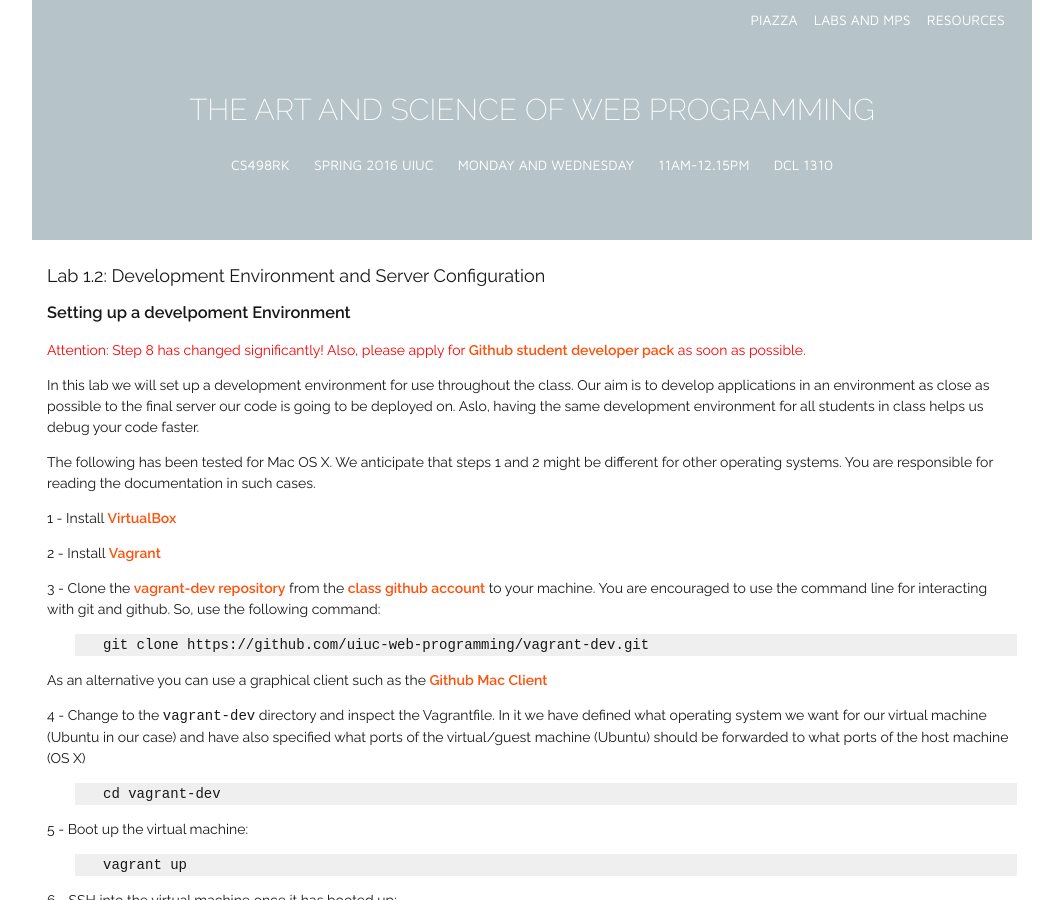
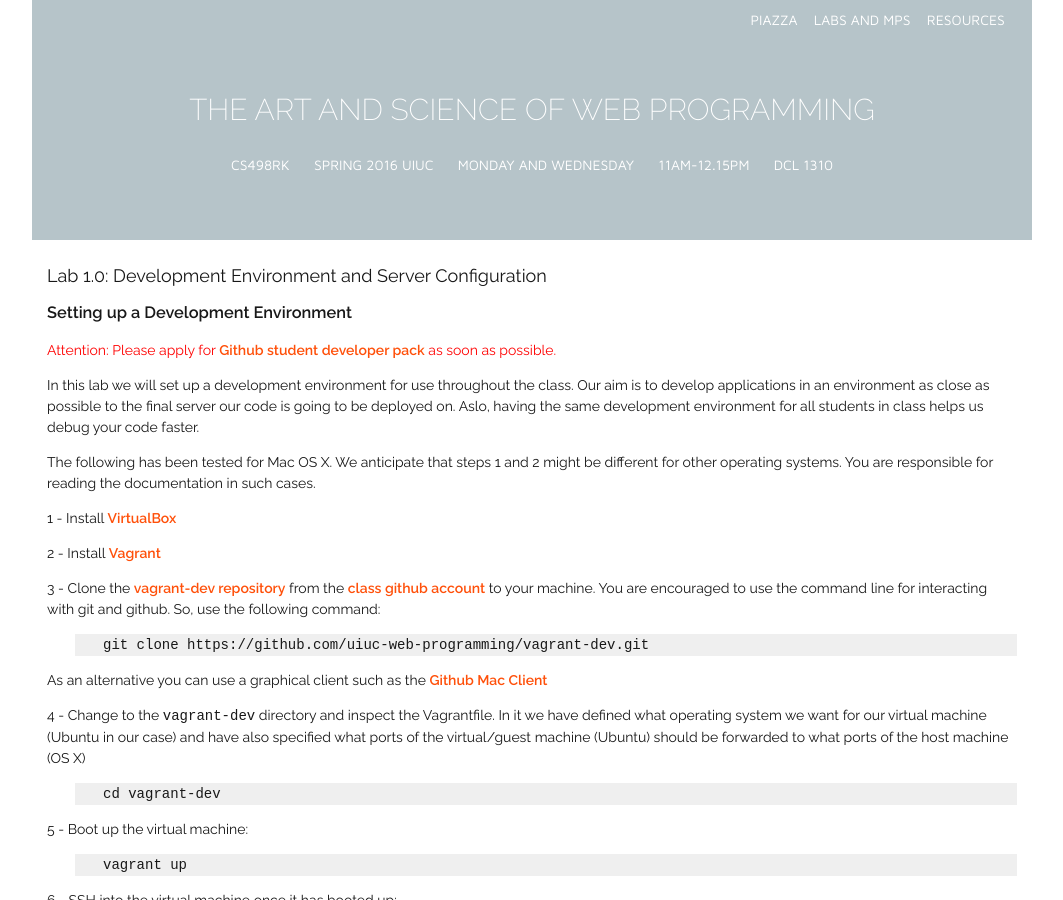
Before and after one commit to biplabdeka/fa2016, a Jekyll site: the page built from _posts/2015-1-28-Lab-1.md, in a window 1280 px wide and 900 px high. Shown: the whole window, without its empty margins (108-1171 px from the left). Built offline with Jekyll 4.4.1, drawn with Linux system fonts in a browser that asks for light colours; nearby versions of some CDN libraries; Markdown is read by kramdown in place of the engine named in the settings; some of the changed text lies outside the part shown.

Commit message:
initial Lab

```diff
--- a/_posts/2015-1-28-Lab-1.md
+++ b/_posts/2015-1-28-Lab-1.md
@@ -1,12 +1,12 @@
 ---
 layout: default
-title: "Lab 1.2: Development Environment and Server Configuration"
+title: "Lab 1.0: Development Environment and Server Configuration"
 <!-- permalink: lab1.html -->
 ---
 
-###Setting up a develpoment Environment
+###Setting up a Development Environment
 
-<span style="color: red"> Attention: Step 8 has changed significantly! Also, please apply for [Github student developer pack](https://education.github.com/pack) as soon as possible.</span>
+<span style="color: red"> Attention: Please apply for [Github student developer pack](https://education.github.com/pack) as soon as possible.</span>
 
 In this lab we will set up a development environment for use throughout the class. Our aim is to develop applications in an environment as close as possible to the final server our code is going to be deployed on. Aslo, having the same development environment for all students in class helps us debug your code faster.
 
@@ -102,9 +102,7 @@ grunt
 
 ###Setting up the Server
 
-<span style="color: red"> Attention: Step 4 has changed significantly! </span>
-
-1 - Get [Github Student Developer Pack](https://education.github.com/pack) and get the $100 in platform credit for [DigitalOcean](https://www.digitalocean.com/)
+1 - Get [Github Student Developer Pack](https://education.github.com/pack) and get the $50 in platform credit for [DigitalOcean](https://www.digitalocean.com/)
 
 2 - [Create a droplet](https://www.digitalocean.com/community/tutorials/how-to-create-your-first-digitalocean-droplet-virtual-server) on DigitalOcean with Ubuntu on it and create a new user on it named `vagrant` by following directions [here](https://www.digitalocean.com/community/tutorials/initial-server-setup-with-ubuntu-14-04) (steps 1-3).  You should also setup ssh-keys as recommended in that article (Step 4). More information about setting up ssh keys can be found [here](https://www.digitalocean.com/community/tutorials/how-to-set-up-ssh-keys--2).
 
```
